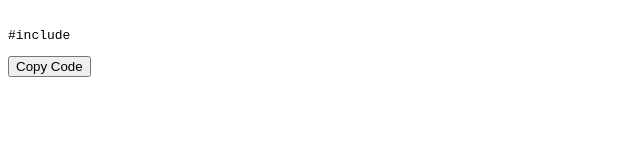
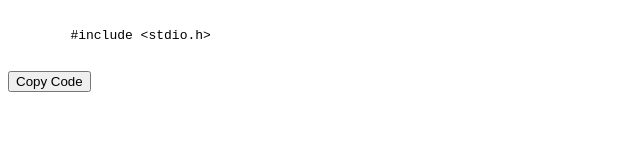
Before and after one commit to yashwanthm3012/cfh3012.github.io, a plain HTML site: page index.html in a window 1280 px wide. Shown: the whole page, without its empty margins (0-640 px from the left). Drawn offline with Linux system fonts and the light colour scheme.

Commit message:
Update index.html
changes

```diff
--- a/index.html
+++ b/index.html
@@ -6,8 +6,8 @@
   <body>
     <div>
       <pre><code id="code-example">
-#include <stdio.h>
-</code></pre>
+        #include &lt;stdio.h&gt;
+    </code></pre>
       <button onclick="copyCode()">Copy Code</button>
     </div>
 
```
